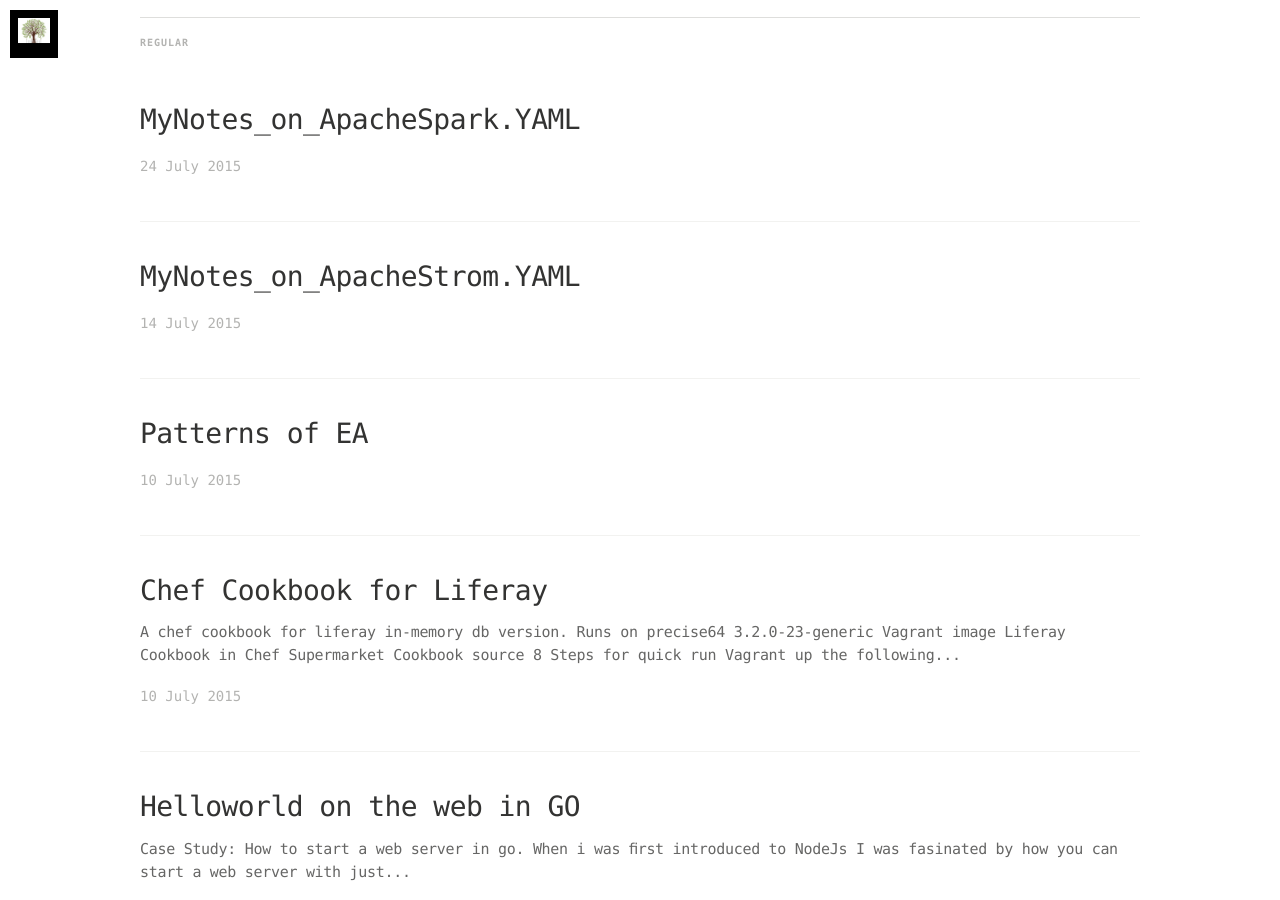
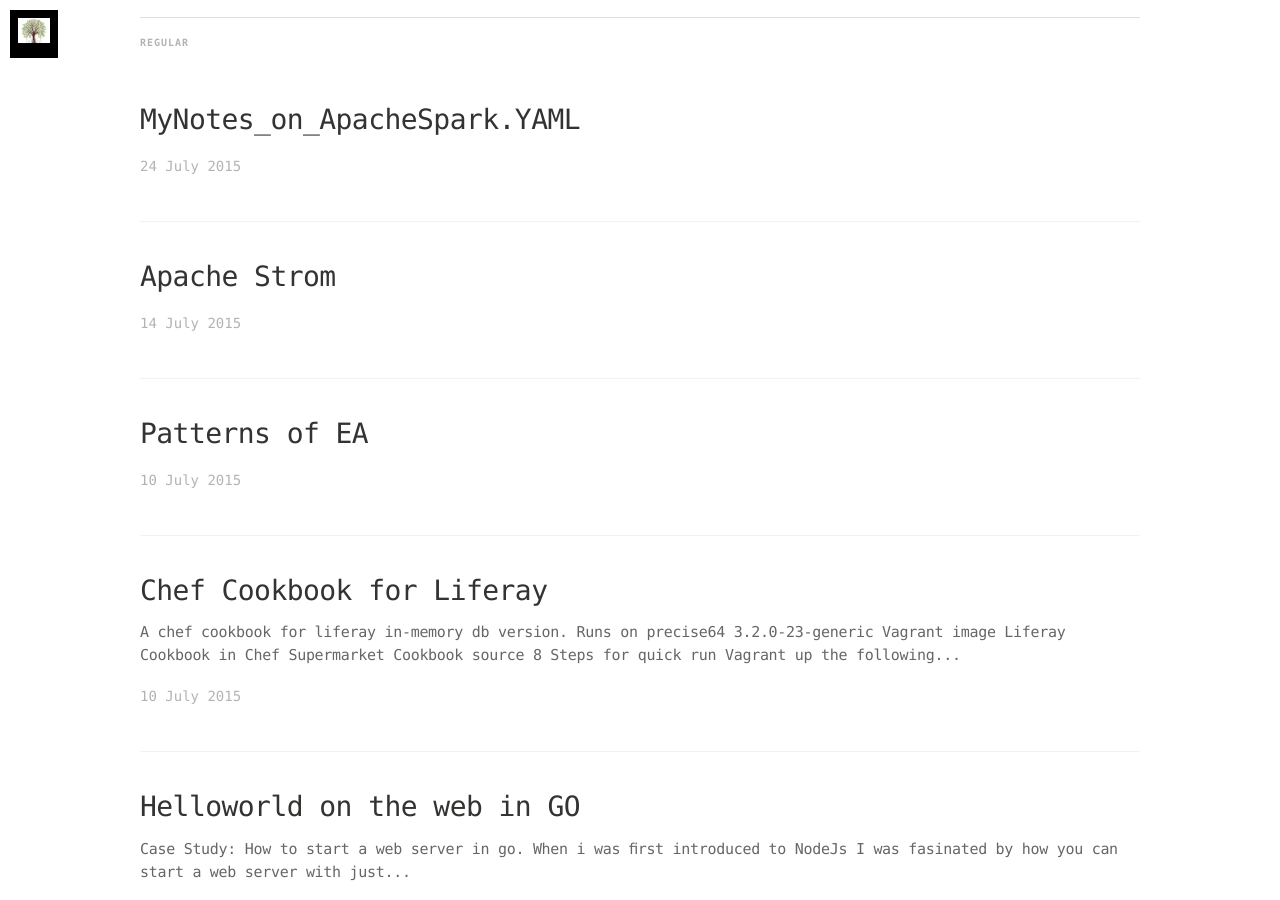
Before and after one commit to ganeshramr/ganeshramr.github.io, a Jekyll site: the page built from index.html, in a window 1280 px wide and 900 px high, scrolled down 1017 px. Built offline with Jekyll 4.4.1, drawn with Linux system fonts in a browser that asks for light colours; nearby versions of some CDN libraries; some web fonts are replaced; Markdown is read by kramdown in place of the engine named in the settings; the list of posts is cut into pages by our own code; comment, search, counter and statistics services are not loaded.

Commit message:
Update 2015-07-14-STROM.md

```diff
--- a/_posts/2015-07-14-STROM.md
+++ b/_posts/2015-07-14-STROM.md
@@ -1,6 +1,6 @@
 ---
 layout: post
-title:  "MyNotes_on_ApacheStrom.YAML"
+title:  "Apache Strom"
 date:   2015-07-14 16:11:00
 categories: normal
 tags:
```
